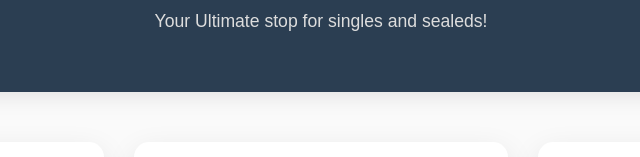
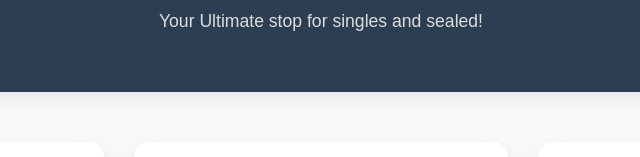
Before and after one commit to Clo612/ImportedCards, a plain HTML site: page index.html in a window 1280 px wide. Shown: the part 633-790 px from the top of the page, 319-959 px from the left. Drawn offline with Linux system fonts and the light colour scheme.

Commit message:
Update index.html

```diff
--- a/index.html
+++ b/index.html
@@ -3,7 +3,7 @@
 <head>
     <meta charset="UTF-8">
     <meta name="viewport" content="width=device-width, initial-scale=1.0">
-    <title>Colin's Card Store</title>
+    <title>ImportedCardGames - Your Ultimate stop for singles and sealed!</title>
     <style>
         /* Global Styles */
         body {
@@ -159,7 +159,7 @@
     <header>
         <img src="ImportedCardGames.png" alt="Colin's Card Store Logo">
         <h1>ImportedCardGames</h1>
-        <p>Your Ultimate stop for singles and sealeds!</p>
+        <p>Your Ultimate stop for singles and sealed!</p>
     </header>
 
     <!-- Main Content -->
```
